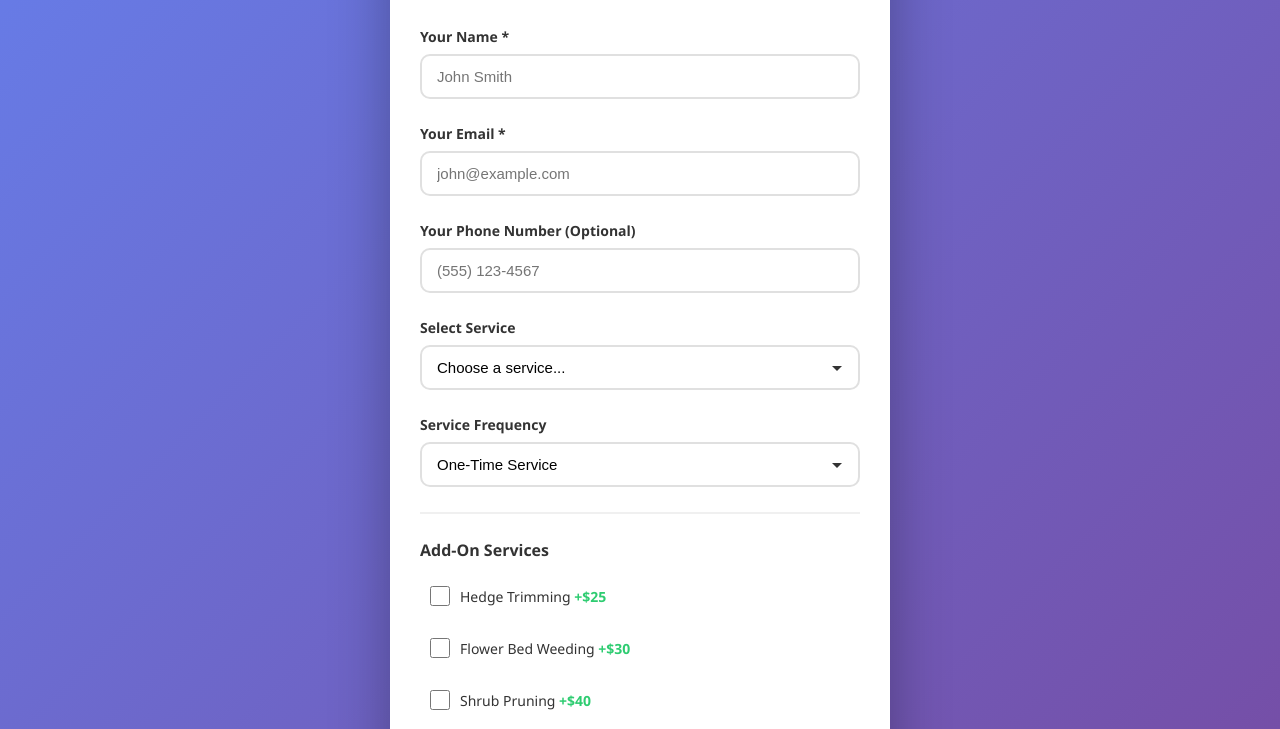
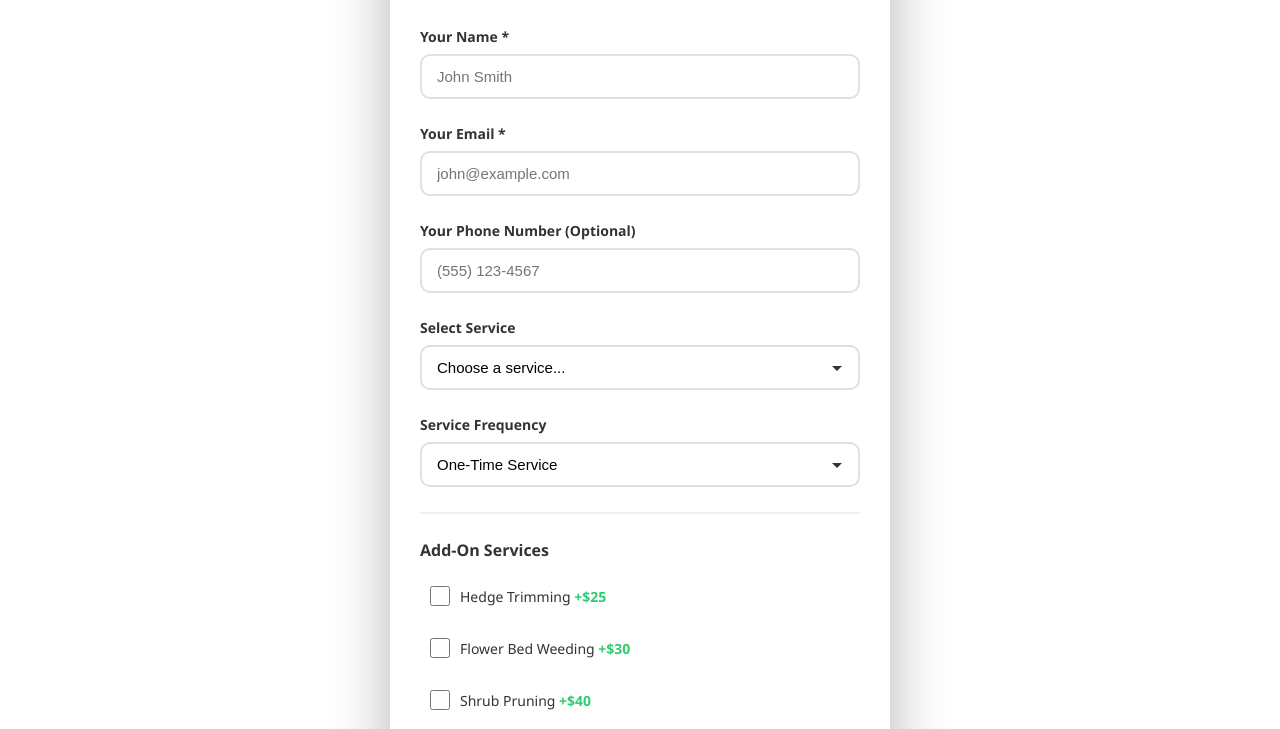
Before and after one commit to LogicNerds/QuoteNerd, a plain HTML site: page index.html in a window 1280 px wide. Shown: the part 145-874 px from the top of the page. Drawn offline with Linux system fonts and the light colour scheme.

Commit message:
Change background gradient to solid white

```diff
--- a/index.html
+++ b/index.html
@@ -13,7 +13,7 @@
 
         body {
             font-family: 'Segoe UI', Tahoma, Geneva, Verdana, sans-serif;
-            background: linear-gradient(135deg, #667eea 0%, #764ba2 100%);
+            background: linear-gradient(135deg, #FFFFFF 0%, #FFFFFF 100%);
             min-height: 100vh;
             padding: 20px;
             display: flex;
```
